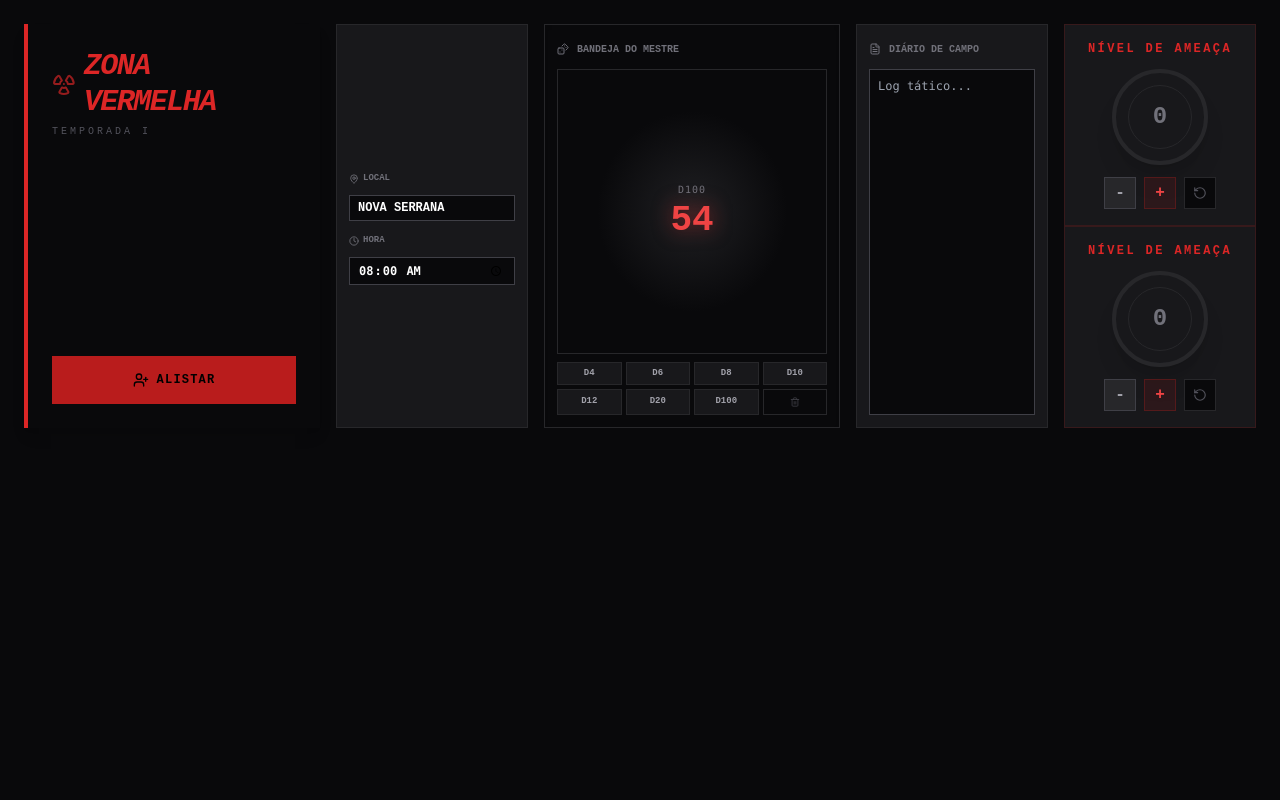
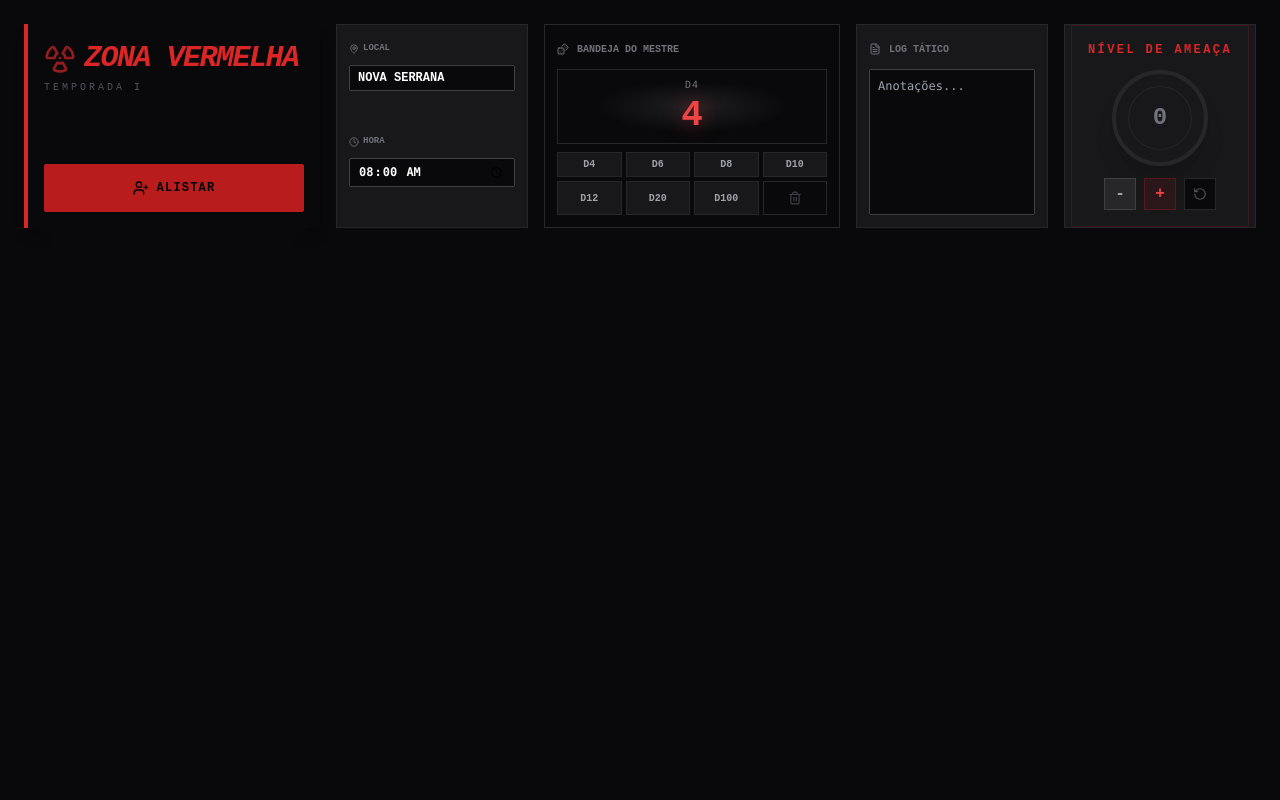
Before and after one commit to jaimealvesjr1/Zona_Vermelha, a Flask app: page / in a window 1280 px wide. Run offline with Flask 3, Linux system fonts and the light colour scheme; some libraries are stand-ins or nearby versions.

Commit message:
Correções de funcionalidade

```diff
--- a/gamestate.json
+++ b/gamestate.json
@@ -4,6 +4,6 @@
     "notes": "",
     "doom_clock": 0,
     "doom_max": 12,
-    "dm_last_roll": 54,
-    "dm_last_die": "D100"
+    "dm_last_roll": 4,
+    "dm_last_die": "D4"
 }
--- a/templates/dashboard.html
+++ b/templates/dashboard.html
@@ -2,6 +2,7 @@
 <html lang="pt-br">
 <head>
     <meta charset="UTF-8">
+    <meta name="viewport" content="width=device-width, initial-scale=1.0, maximum-scale=1.0, user-scalable=no">
     <title>ZONA VERMELHA: COMANDO</title>
     <script src="https://cdn.tailwindcss.com"></script>
     <script src="https://unpkg.com/htmx.org@1.9.10"></script>
@@ -10,87 +11,91 @@
         body { background-color: #09090b; color: #e4e4e7; font-family: 'Courier New', Courier, monospace; }
         .neon-red { box-shadow: 0 0 10px rgba(220, 38, 38, 0.5); }
         dialog::backdrop { background: rgba(0, 0, 0, 0.9); }
-        ::-webkit-scrollbar { width: 6px; }
-        ::-webkit-scrollbar-track { background: #18181b; }
-        ::-webkit-scrollbar-thumb { background: #3f3f46; }
-        ::-webkit-scrollbar-thumb:hover { background: #dc2626; }
-        .custom-scroll::-webkit-scrollbar { width: 4px; }
+        /* Esconde scrollbar mas permite scroll */
+        .no-scrollbar::-webkit-scrollbar { display: none; }
+        .no-scrollbar { -ms-overflow-style: none; scrollbar-width: none; }
+
+        /* Ajustes para toque */
+        button { touch-action: manipulation; }
     </style>
 </head>
-<body class="p-4 md:p-6 min-h-screen selection:bg-red-900 selection:text-white pb-20">
+<body class="p-2 md:p-6 min-h-screen selection:bg-red-900 selection:text-white pb-24 md:pb-20">
 
-    <header class="max-w-7xl mx-auto mb-8 grid grid-cols-1 md:grid-cols-2 lg:grid-cols-12 gap-4">
+    <header class="max-w-7xl mx-auto mb-6 grid grid-cols-1 md:grid-cols-2 lg:grid-cols-12 gap-3 md:gap-4">
 
-        <div class="lg:col-span-3 flex flex-col justify-between bg-zinc-950 border-l-4 border-red-600 p-6 shadow-lg">
+        <div class="lg:col-span-3 flex flex-row md:flex-col justify-between items-center md:items-stretch bg-zinc-950 border-l-4 border-red-600 p-4 shadow-lg">
             <div>
-                <h1 class="text-3xl font-black text-red-600 italic tracking-tighter flex items-center gap-2">
-                    <i data-lucide="radiation" class="animate-pulse"></i> ZONA VERMELHA
+                <h1 class="text-2xl md:text-3xl font-black text-red-600 italic tracking-tighter flex items-center gap-2">
+                    <i data-lucide="radiation" class="animate-pulse w-6 h-6 md:w-8 md:h-8"></i>
+                    <span>ZONA<span class="hidden md:inline"> VERMELHA</span></span>
                 </h1>
                 <p class="text-zinc-600 text-[10px] tracking-[0.3em] uppercase mt-1">TEMPORADA I</p>
             </div>
             <button onclick="document.getElementById('modal-add').showModal()"
-                    class="mt-4 w-full bg-red-700 hover:bg-red-600 text-black font-black px-4 py-3 uppercase tracking-widest transition-all text-xs flex items-center justify-center gap-2">
-                <i data-lucide="user-plus" width="16"></i> Alistar
+                    class="ml-4 md:ml-0 md:mt-4 bg-red-700 hover:bg-red-600 text-black font-black px-4 py-2 md:py-3 uppercase tracking-widest transition-all text-xs flex items-center justify-center gap-2 rounded-sm active:scale-95">
+                <i data-lucide="user-plus" width="16"></i> <span class="hidden md:inline">Alistar</span>
             </button>
         </div>
 
-        <div class="lg:col-span-2 bg-zinc-900 border border-zinc-800 p-3 flex flex-col justify-center gap-2">
-            <div>
+        <div class="lg:col-span-2 bg-zinc-900 border border-zinc-800 p-3 flex flex-row md:flex-col justify-between gap-2">
+            <div class="flex-1">
                 <h3 class="text-[9px] font-black text-zinc-500 uppercase flex items-center gap-1 mb-1">
                     <i data-lucide="map-pin" width="10"></i> Local
                 </h3>
                 <input type="text" name="location" value="{{ gamestate.location }}"
                        hx-post="{{ url_for('update_gamestate') }}" hx-trigger="keyup changed delay:500ms"
-                       class="bg-zinc-950 border border-zinc-700 text-white px-2 py-1 font-bold uppercase text-xs w-full focus:border-red-600 outline-none">
+                       class="bg-zinc-950 border border-zinc-700 text-white px-2 py-2 md:py-1 font-bold uppercase text-xs w-full focus:border-red-600 outline-none rounded-sm">
             </div>
-            <div>
+            <div class="flex-1">
                 <h3 class="text-[9px] font-black text-zinc-500 uppercase flex items-center gap-1 mb-1">
                     <i data-lucide="clock" width="10"></i> Hora
                 </h3>
                 <input type="time" name="time" value="{{ gamestate.time }}"
                        hx-post="{{ url_for('update_gamestate') }}" hx-trigger="change"
-                       class="bg-zinc-950 border border-zinc-700 text-white px-2 py-1 font-mono font-bold text-xs w-full focus:border-red-600 outline-none">
+                       class="bg-zinc-950 border border-zinc-700 text-white px-2 py-2 md:py-1 font-mono font-bold text-xs w-full focus:border-red-600 outline-none rounded-sm">
             </div>
         </div>
 
-        <div class="lg:col-span-3">
+        <div class="lg:col-span-3 order-last md:order-none">
             {% include 'partials/dm_dice.html' %}
         </div>
 
-        <div class="lg:col-span-2 bg-zinc-900 border border-zinc-800 p-3 flex flex-col h-full">
+        <div class="lg:col-span-2 bg-zinc-900 border border-zinc-800 p-3 flex flex-col h-32 md:h-auto">
             <h3 class="text-[10px] font-black text-zinc-500 uppercase mb-2 flex items-center gap-2">
-                <i data-lucide="file-text" width="12"></i> Diário de Campo
+                <i data-lucide="file-text" width="12"></i> Log Tático
             </h3>
             <textarea name="notes"
                       hx-post="{{ url_for('update_gamestate') }}" hx-trigger="keyup changed delay:500ms"
-                      placeholder="Log tático..."
-                      class="flex-1 bg-zinc-950 border border-zinc-700 text-zinc-300 p-2 text-xs font-mono resize-none focus:border-red-600 outline-none custom-scroll">{{ gamestate.notes }}</textarea>
+                      placeholder="Anotações..."
+                      class="flex-1 bg-zinc-950 border border-zinc-700 text-zinc-300 p-2 text-xs font-mono resize-none focus:border-red-600 outline-none rounded-sm">{{ gamestate.notes }}</textarea>
         </div>
 
-        <div class="lg:col-span-2">
+        <div class="lg:col-span-2 flex justify-center bg-zinc-900 border border-zinc-800">
             {% include 'partials/doom_clock.html' %}
         </div>
     </header>
 
-    <main class="max-w-7xl mx-auto grid grid-cols-1 md:grid-cols-2 xl:grid-cols-3 gap-6" id="player-grid">
+    <main class="max-w-7xl mx-auto grid grid-cols-1 md:grid-cols-2 xl:grid-cols-3 gap-4 md:gap-6" id="player-grid">
         {% for player in players %}
             {% include 'partials/player_card.html' %}
         {% endfor %}
     </main>
 
-    <dialog id="modal-add" class="bg-zinc-900 border border-red-600 text-zinc-100 p-0 max-w-2xl w-full">
-        <form action="{{ url_for('add_player') }}" method="POST" class="p-8 relative" id="form-create">
-            <button type="button" onclick="this.closest('dialog').close()" class="absolute top-4 right-4 text-zinc-500 hover:text-red-500">X</button>
-            <h2 class="text-2xl font-black text-red-600 mb-6 uppercase border-b border-zinc-800 pb-2">Novo Registro</h2>
+    <dialog id="modal-add" class="bg-zinc-900 border-2 border-red-600 text-zinc-100 p-0 w-full h-full md:h-auto md:max-w-2xl backdrop:bg-black/90 m-0 md:m-auto max-h-screen overflow-y-auto">
+        <form action="{{ url_for('add_player') }}" method="POST" class="p-6 md:p-8 relative min-h-full" id="form-create">
+            <button type="button" onclick="this.closest('dialog').close()" class="absolute top-4 right-4 text-zinc-400 hover:text-red-500 p-2">
+                <i data-lucide="x" width="24"></i>
+            </button>
+            <h2 class="text-2xl font-black text-red-600 mb-6 uppercase border-b border-zinc-800 pb-2 mt-8 md:mt-0">Novo Registro</h2>
 
-            <div class="grid grid-cols-2 gap-4 mb-4">
-                <input required name="name" placeholder="NOME DO SUJEITO" class="bg-zinc-950 border border-zinc-700 p-3 focus:border-red-600 outline-none uppercase font-bold text-white tracking-widest">
-                <input required name="age" type="number" max="35" placeholder="IDADE" class="bg-zinc-950 border border-zinc-700 p-3 focus:border-red-600 outline-none text-white font-mono">
+            <div class="grid grid-cols-1 md:grid-cols-2 gap-4 mb-4">
+                <input required name="name" placeholder="NOME DO SUJEITO" class="bg-zinc-950 border border-zinc-700 p-4 md:p-3 focus:border-red-600 outline-none uppercase font-bold text-white tracking-widest text-lg md:text-base rounded-sm">
+                <input required name="age" type="number" max="35" placeholder="IDADE" class="bg-zinc-950 border border-zinc-700 p-4 md:p-3 focus:border-red-600 outline-none text-white font-mono rounded-sm">
             </div>
 
-            <div class="mb-6 border border-zinc-800 p-4 bg-zinc-950/50 relative">
+            <div class="mb-6 border border-zinc-800 p-4 bg-zinc-950/50 relative rounded-sm">
                 <div class="flex justify-between items-center mb-4 border-b border-zinc-800 pb-2">
-                    <p class="text-xs font-black text-zinc-500 uppercase">Distribuição Base (Max 4/attr)</p>
+                    <p class="text-xs font-black text-zinc-500 uppercase">Atributos (Max 4/attr)</p>
                     <span id="points-display" class="text-sm font-black text-red-600">0 / 10</span>
                 </div>
                 <div class="grid grid-cols-5 gap-2 text-center">
@@ -98,25 +103,22 @@
                     <div>
                         <label class="block text-[10px] uppercase font-bold text-zinc-400 mb-1">{{attr}}</label>
                         <input type="number" name="{{attr}}" value="2" min="0" max="4"
-                               class="attr-input w-full bg-zinc-900 border border-zinc-700 focus:border-red-500 text-center p-2 font-bold text-xl text-white outline-none"
+                               class="attr-input w-full bg-zinc-900 border border-zinc-700 focus:border-red-500 text-center p-3 md:p-2 font-bold text-xl text-white outline-none rounded-sm"
                                oninput="updatePoints()">
                     </div>
                     {% endfor %}
                 </div>
                 <div id="points-warning" class="text-[10px] text-red-500 font-bold mt-2 hidden text-center uppercase">
-                    LIMITE DE 10 PONTOS EXCEDIDO.
+                    LIMITE EXCEDIDO
                 </div>
             </div>
 
             <div class="mb-6">
-                <div class="flex justify-between items-center mb-2">
-                    <p class="text-xs font-black text-zinc-500 uppercase">Especializações</p>
-                    <span id="specs-count" class="text-xs font-bold text-zinc-500">0 / 3</span>
-                </div>
-                <div class="grid grid-cols-2 gap-2 h-40 overflow-y-auto pr-2 custom-scroll">
+                <p class="text-xs font-black text-zinc-500 uppercase mb-2">Especializações (3)</p>
+                <div class="grid grid-cols-1 md:grid-cols-2 gap-2 h-auto md:h-40 md:overflow-y-auto pr-0 md:pr-2">
                     {% for id, spec in specs.items() %}
-                    <label class="group relative flex items-center gap-3 text-xs border border-zinc-800 p-3 cursor-pointer hover:bg-zinc-800 transition select-none">
-                        <input type="checkbox" name="specs" value="{{id}}" class="spec-check accent-red-600 w-4 h-4" onchange="updateSpecs(this)">
+                    <label class="group relative flex items-center gap-3 text-xs border border-zinc-800 p-3 cursor-pointer hover:bg-zinc-800 transition select-none active:bg-zinc-800 rounded-sm">
+                        <input type="checkbox" name="specs" value="{{id}}" class="spec-check accent-red-600 w-5 h-5 md:w-4 md:h-4" onchange="updateSpecs(this)">
                         <div class="flex-1">
                             <span class="font-bold uppercase block text-zinc-300 group-hover:text-white">{{spec.name}}</span>
                             <div class="flex gap-2 mt-1 opacity-60 text-[9px] font-mono">
@@ -132,7 +134,7 @@
                 </div>
             </div>
 
-            <button type="submit" id="btn-submit" class="w-full bg-red-700 hover:bg-red-600 disabled:opacity-50 disabled:cursor-not-allowed py-4 font-black uppercase tracking-[0.2em] transition-all text-black text-sm">
+            <button type="submit" id="btn-submit" class="w-full bg-red-700 hover:bg-red-600 disabled:opacity-50 disabled:cursor-not-allowed py-4 font-black uppercase tracking-[0.2em] transition-all text-black text-sm rounded-sm mb-8 md:mb-0 shadow-lg active:scale-[0.98]">
                 Confirmar Alistamento
             </button>
         </form>
@@ -141,6 +143,7 @@
     <script>
         lucide.createIcons();
         document.body.addEventListener('htmx:afterSwap', () => lucide.createIcons());
+        // (Scripts de validação mantidos - não mudam)
         function updatePoints() {
             const inputs = document.querySelectorAll('.attr-input');
             let sum = 0; inputs.forEach(i => sum += parseInt(i.value || 0));
@@ -158,11 +161,8 @@
         }
         function updateSpecs(checkbox) {
             const checks = document.querySelectorAll('.spec-check:checked');
-            const countDisplay = document.getElementById('specs-count');
-            countDisplay.innerText = `${checks.length} / 3`;
             if (checks.length > 3) {
                 checkbox.checked = false; alert("MÁXIMO DE 3 ESPECIALIZAÇÕES.");
-                countDisplay.innerText = `3 / 3`;
             }
             checkSubmit();
         }
--- a/templates/partials/dm_dice.html
+++ b/templates/partials/dm_dice.html
@@ -1,9 +1,9 @@
-<div id="dm-dice-panel" class="bg-zinc-950 border border-zinc-800 p-3 h-full flex flex-col justify-between shadow-inner relative overflow-hidden">
+<div id="dm-dice-panel" class="bg-zinc-950 border border-zinc-800 p-2 md:p-3 h-full flex flex-col justify-between shadow-inner relative overflow-hidden">
     <h3 class="text-[10px] font-black text-zinc-500 uppercase flex items-center gap-2 mb-2 z-10">
         <i data-lucide="dices" width="12"></i> Bandeja do Mestre
     </h3>
 
-    <div class="flex-1 bg-zinc-900 border border-zinc-800 mb-2 flex items-center justify-center relative group">
+    <div class="flex-1 bg-zinc-900 border border-zinc-800 mb-2 flex items-center justify-center relative group min-h-[60px]">
         <div class="absolute inset-0 bg-[radial-gradient(ellipse_at_center,_var(--tw-gradient-stops))] from-zinc-800/50 via-zinc-950 to-zinc-950"></div>
 
         {% if gamestate.dm_last_roll %}
@@ -16,20 +16,20 @@
                 </span>
             </div>
         {% else %}
-            <span class="text-[9px] text-zinc-700 font-mono uppercase z-10">Aguardando...</span>
+            <span class="text-[9px] text-zinc-700 font-mono uppercase z-10">...</span>
         {% endif %}
     </div>
 
     <div class="grid grid-cols-4 gap-1 z-10">
         {% for die in ['d4', 'd6', 'd8', 'd10', 'd12', 'd20', 'd100'] %}
         <button hx-post="{{ url_for('roll_dm_die', die=die) }}" hx-target="#dm-dice-panel" hx-swap="outerHTML"
-                class="bg-zinc-900 hover:bg-zinc-800 text-zinc-400 hover:text-white border border-zinc-800 text-[9px] font-bold py-1 uppercase transition-all hover:border-red-900 focus:bg-red-900/20">
+                class="bg-zinc-900 hover:bg-zinc-800 text-zinc-400 hover:text-white border border-zinc-800 text-[10px] font-bold py-3 md:py-1 uppercase transition-all hover:border-red-900 focus:bg-red-900/20 active:scale-95 touch-manipulation">
             {{die}}
         </button>
         {% endfor %}
         <button onclick="this.closest('#dm-dice-panel').querySelector('span.text-4xl').innerText = '-'"
-                class="bg-zinc-950 text-zinc-700 hover:text-red-500 border border-zinc-800 text-[9px] flex items-center justify-center">
-            <i data-lucide="trash" width="10"></i>
+                class="bg-zinc-950 text-zinc-700 hover:text-red-500 border border-zinc-800 text-[10px] flex items-center justify-center py-3 md:py-1 active:scale-95">
+            <i data-lucide="trash" width="14"></i>
         </button>
     </div>
 </div>
--- a/templates/partials/doom_clock.html
+++ b/templates/partials/doom_clock.html
@@ -30,36 +30,4 @@
             <i data-lucide="rotate-ccw" width="14"></i>
         </button>
     </div>
-</div><div id="doom-clock-container" class="flex flex-col items-center justify-center p-4 bg-zinc-900 border border-red-900/30 relative overflow-hidden group">
-    {% if gamestate.doom_clock >= gamestate.doom_max %}
-    <div class="absolute inset-0 bg-red-600/20 animate-pulse z-0"></div>
-    {% endif %}
-
-    <h3 class="text-xs font-black text-red-600 uppercase tracking-[0.2em] mb-3 z-10">Nível de Ameaça</h3>
-
-    <div class="relative w-24 h-24 rounded-full bg-zinc-950 border-4 border-zinc-800 shadow-xl z-10 flex items-center justify-center mb-3"
-         style="background: conic-gradient(
-            {{ '#dc2626' if gamestate.doom_clock >= gamestate.doom_max else '#b91c1c' }} {{ (gamestate.doom_clock / gamestate.doom_max) * 100 }}%,
-            transparent 0
-         );">
-        <div class="absolute w-16 h-16 bg-zinc-900 rounded-full flex items-center justify-center border border-zinc-800">
-            <span class="text-2xl font-black {{ 'text-red-500 animate-pulse' if gamestate.doom_clock >= gamestate.doom_max else 'text-zinc-500' }}">
-                {{ gamestate.doom_clock }}
-            </span>
-        </div>
-    </div>
-
-    <div class="flex gap-2 z-10">
-        <button hx-post="{{ url_for('update_doom', action='dec') }}" hx-target="#doom-clock-container" hx-swap="outerHTML"
-                class="bg-zinc-800 hover:bg-zinc-700 text-zinc-400 w-8 h-8 flex items-center justify-center font-bold border border-zinc-700">-</button>
-
-        <button hx-post="{{ url_for('update_doom', action='inc') }}" hx-target="#doom-clock-container" hx-swap="outerHTML"
-                class="bg-red-900/20 hover:bg-red-900/40 text-red-500 w-8 h-8 flex items-center justify-center font-bold border border-red-900/50">+</button>
-
-        <button hx-post="{{ url_for('update_doom', action='reset') }}" hx-target="#doom-clock-container" hx-swap="outerHTML"
-                title="Resetar Ameaça"
-                class="bg-zinc-950 text-zinc-600 hover:text-red-500 w-8 h-8 flex items-center justify-center border border-zinc-800">
-            <i data-lucide="rotate-ccw" width="14"></i>
-        </button>
-    </div>
 </div>
```
Also changed, not shown: templates/partials/player_card.html (+47 -55 lines).
